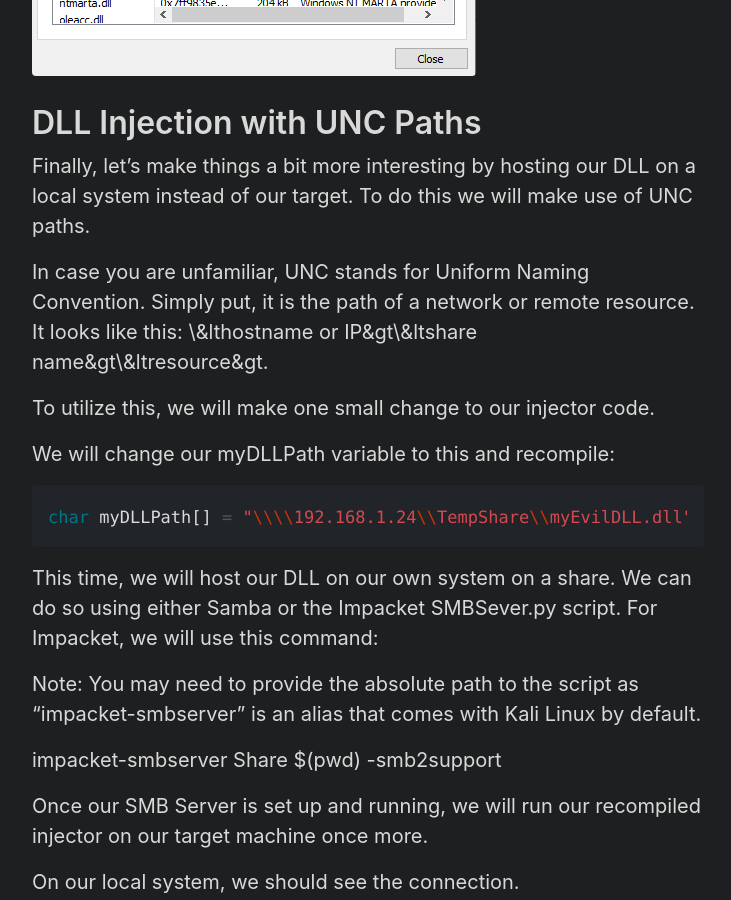
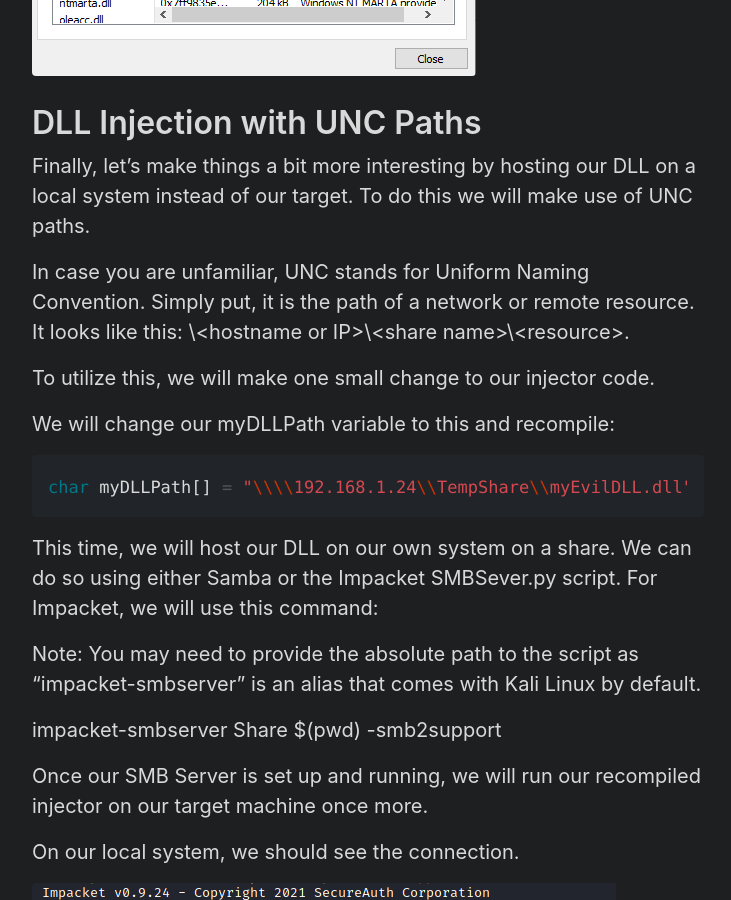
Before and after one commit to RePRGM/rePRGM.github.io, a Jekyll site: the page built from _posts/2023-01-20-lets-make-malware-part-3.md, in a window 1280 px wide and 900 px high, scrolled down 7193 px. Shown: the whole window, without its empty margins (272-1003 px from the left). Built offline with Jekyll 4.4.1, drawn with Linux system fonts in a browser that asks for light colours.

Commit message:
Update 2023-01-20-lets-make-malware-part-3.md

```diff
--- a/_posts/2023-01-20-lets-make-malware-part-3.md
+++ b/_posts/2023-01-20-lets-make-malware-part-3.md
@@ -196,7 +196,7 @@ To verify this, we can use process hacker to look at the loaded modules (DLLs) o
 
 Finally, let’s make things a bit more interesting by hosting our DLL on a local system instead of our target. To do this we will make use of UNC paths.
 
-In case you are unfamiliar, UNC stands for Uniform Naming Convention. Simply put, it is the path of a network or remote resource. It looks like this: \\&lthostname or IP&gt\&ltshare name&gt\&ltresource&gt.
+In case you are unfamiliar, UNC stands for Uniform Naming Convention. Simply put, it is the path of a network or remote resource. It looks like this: \\&lt;hostname or IP&gt;\&lt;share name&gt;\&lt;resource&gt;.
 
 To utilize this, we will make one small change to our injector code.
 
```
